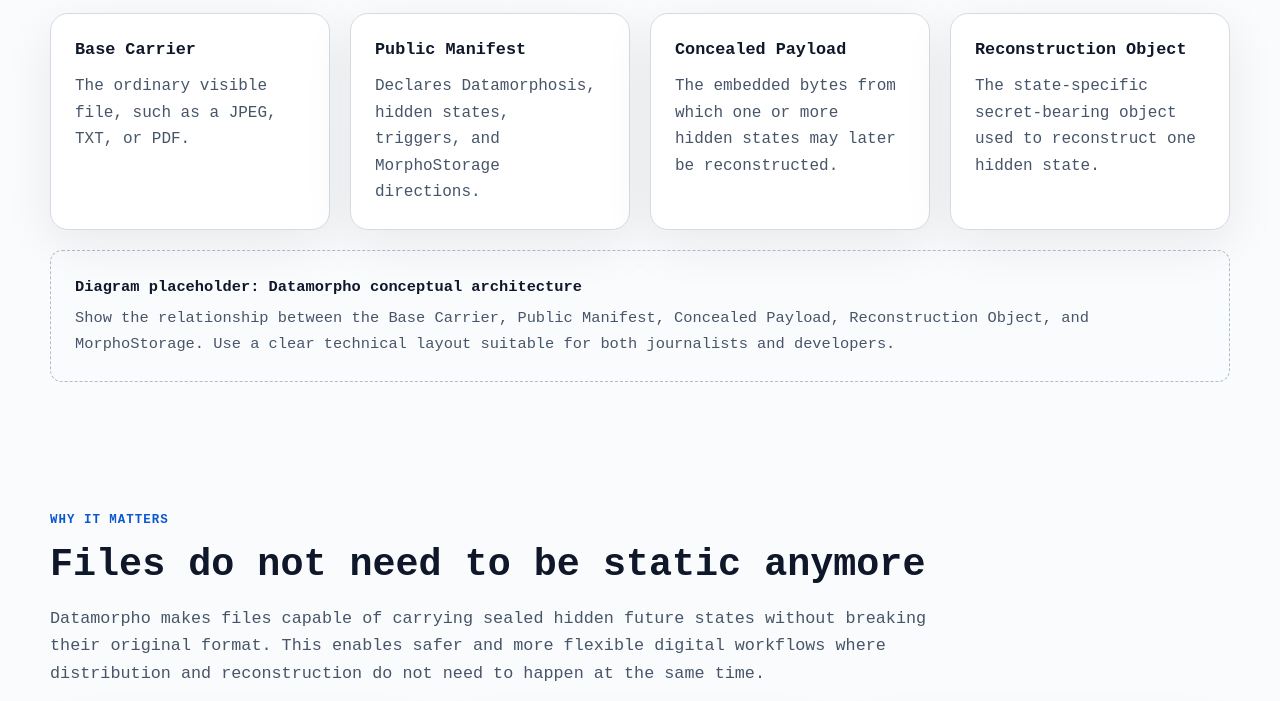
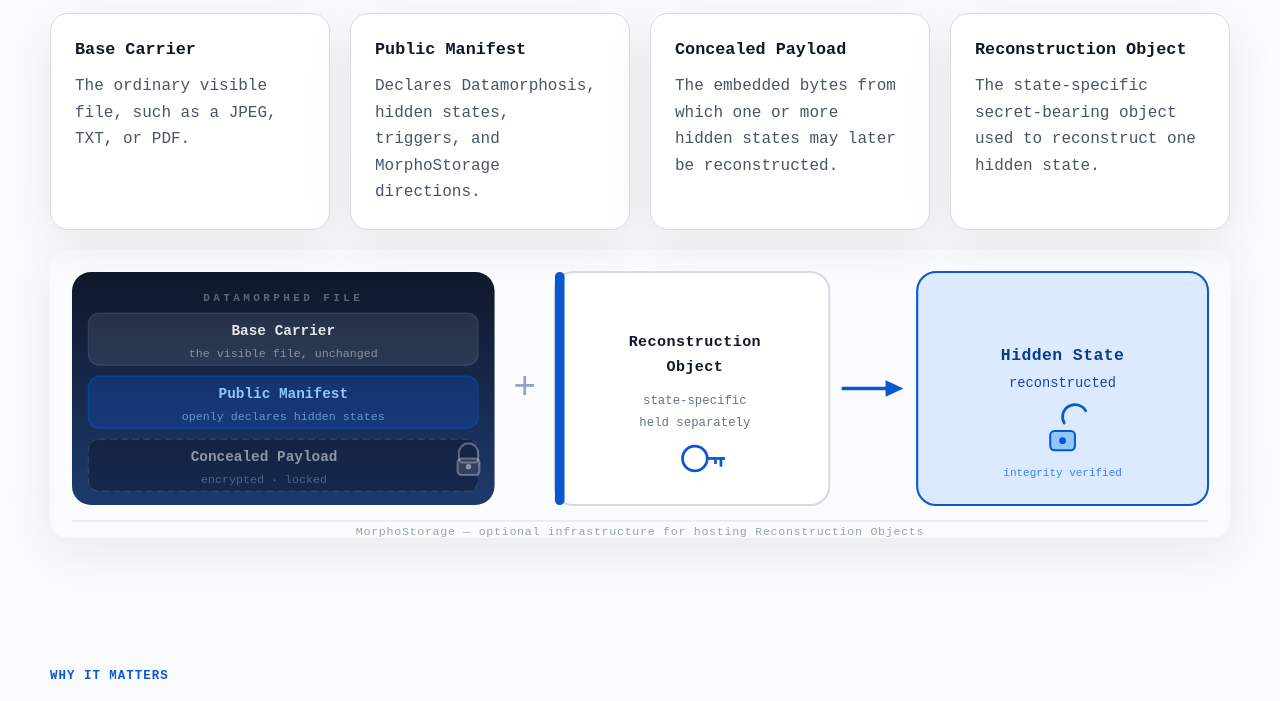
Before and after one commit to ariutokintumi/Datamorpho, a PHP site: page / in a window 1280 px wide. Shown: the part 1477-2178 px from the top of the page. Run offline with PHP 8.4, Linux system fonts and the light colour scheme; some web fonts are replaced.

Commit message:
First Diiagram

```diff
--- a/site/public/index.php
+++ b/site/public/index.php
@@ -383,6 +383,15 @@ $year = date('Y');
             border-color: #d8e0ea;
         }
 
+        .diagram {
+            margin-top: var(--space-4);
+            width: 100%;
+            height: auto;
+            display: block;
+            border-radius: var(--radius);
+            box-shadow: var(--shadow);
+        }
+
         .placeholder {
             margin-top: var(--space-4);
             padding: var(--space-5);
@@ -757,10 +766,10 @@ $year = date('Y');
                 </article>
             </div>
 
-            <div class="placeholder" role="note" aria-label="Diagram placeholder">
-                <strong>Diagram placeholder: Datamorpho conceptual architecture</strong>
-                Show the relationship between the Base Carrier, Public Manifest, Concealed Payload, Reconstruction Object, and MorphoStorage. Use a clear technical layout suitable for both journalists and developers.
-            </div>
+            <img class="diagram"
+                 src="/assets/diagrams/architecture.svg"
+                 alt="Datamorpho architecture: a Datamorphed File (containing a Base Carrier, Public Manifest, and Concealed Payload) combined with a separately held Reconstruction Object produces the Hidden State output. MorphoStorage is an optional layer for hosting Reconstruction Objects."
+                 width="860" height="210">
         </div>
     </section>
 
```
Also changed, not shown: site/public/assets/diagrams/architecture.svg (added).
